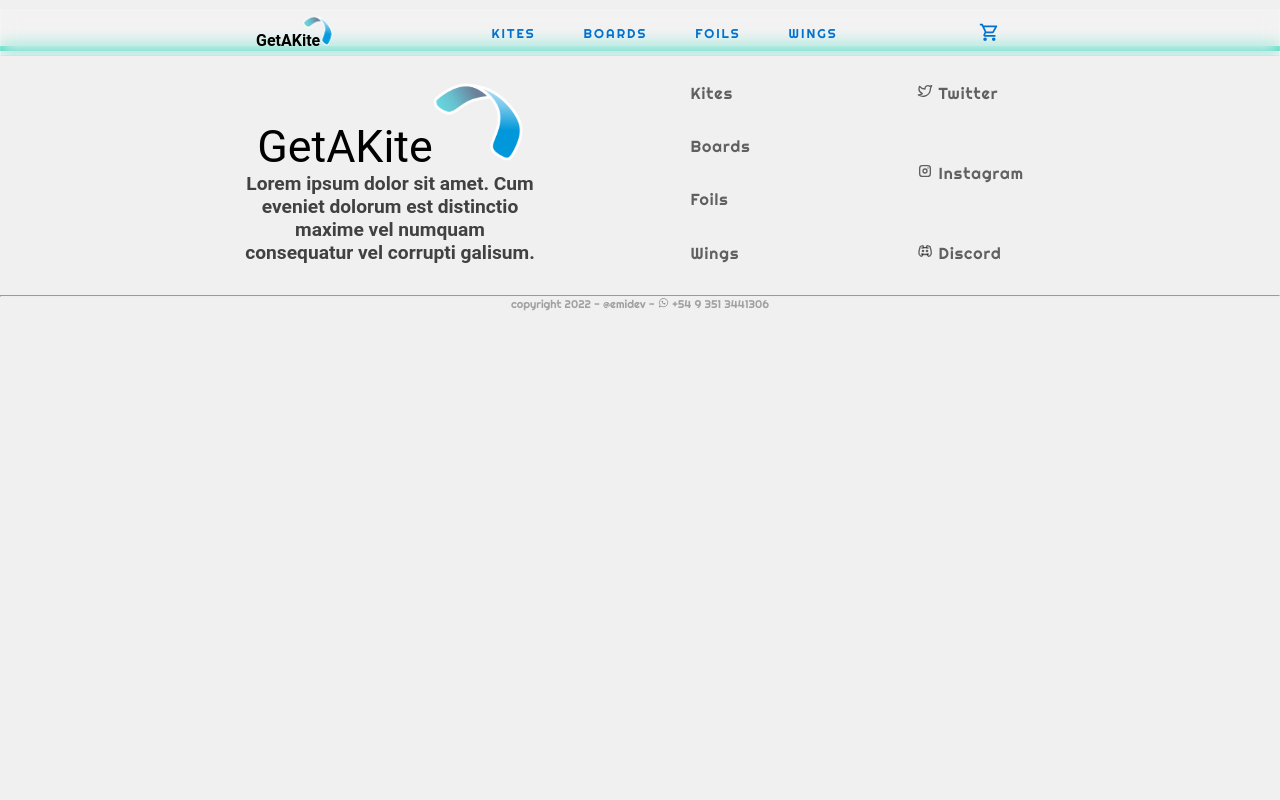
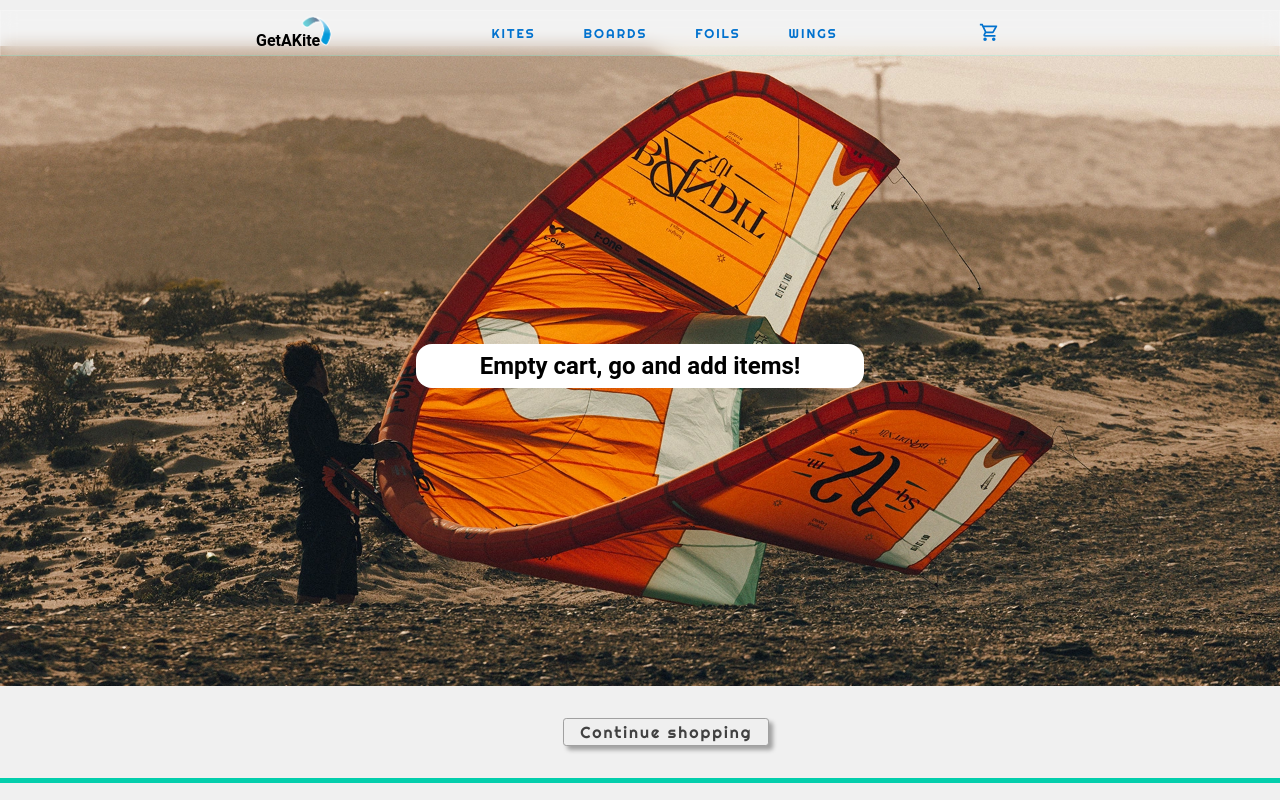
Before and after one commit to EmiUxUiDev/get_a_kite, a React (Create React App) app: page /cart in a window 1280 px wide. Shown: the top 800 px of the page. Built offline with nearby package versions, Linux system fonts and the light colour scheme.

Commit message:
Trying to solve some data inconsistence issues

```diff
--- a/src/components/Cart.js
+++ b/src/components/Cart.js
@@ -6,9 +6,14 @@ export default function Cart() {
   const { cartProducts, setCartProducts, itemInCart, setItemInCart } =
     useContext(CartContext);
   console.log(cartProducts);
-  return cartProducts.map((item) => {
+
+
+  return (cartProducts.length !== 0) ? (
+
+    cartProducts.map((item) => {
     return (
-      <article className="wrapper-main">
+        <>
+        <article className="wrapper-cart">
           <img id="thumblenail" src={item.path} alt="" />
 
           <div className="wrapper-info-cart">
@@ -32,12 +37,20 @@ export default function Cart() {
                   return i.id !== item.id;
                 })
               );
-            setItemInCart(itemInCart-1)
+              setItemInCart(itemInCart - 1);
             }}
           >
             Delete
           </button>
         </article>
-    );
-  });
+        </>
+
+    )
+  })
+):
+(
+  <section id="empty">
+    <h1>Empty cart, go and add items! </h1>
+  </section>
+)
 }
--- a/src/components/Counter.js
+++ b/src/components/Counter.js
@@ -1,24 +1,56 @@
-import React from "react";
+import React, {useContext} from "react";
 import "../styles/counter.css";
 import { TbShoppingCart, TbPackage } from "react-icons/tb";
 import { CartContext } from "../context/cartContext";
+
+
 
 export default function Counter({
   item,
   onSubHandler,
   onAddHandler,
   amountItems,
-  price,
-  onAddToCartHandler
+  // price
 }) {
+
+  const {purchase,
+    setPurchase,
+    itemm,
+    setItemm,
+    stock,
+    setStock,
+    amount,
+    setAmount,
+    price,
+    setPrice,
+    cartProducts,
+    setCartProducts,
+    itemInCart,
+    setItemInCart} = useContext(CartContext)
+  setItemm(item[0]);
+  setStock(item[0].stock);
+
+  function onAddItemToCart() {
+
+    const subs = stock - amount;
+
+    if (subs >= 0) {
+      console.log(subs)
+      setStock(subs)
+      setItemm({...itemm, stock: subs, qty: amount})
+      console.log(itemm);
+      setCartProducts([...cartProducts, itemm]);
+      setPurchase(true);
+      setItemInCart(itemInCart+1)
+    } else {
+      alert("No hay suficiente stock");
+    }
+
+  }
+  console.log(cartProducts);
+
   return (
-    <CartContext.Consumer>{({addItemToCart, setItemm, setStock})=>{
-
-      setItemm(item[0])
-      setStock(item[0].stock)
-
-      return(
-      <section id="wrapper-counter">
+    <section id="wrapper-counter">
       <h5>Quantity</h5>
       <div className="wrapper-buttons">
         <button
@@ -42,8 +74,7 @@ export default function Counter({
       <button
         id="add-cart"
         disabled={amountItems === 0}
-
-        onClick={addItemToCart}
+        onClick={onAddItemToCart}
       >
         <span className="add-cart">Add to cart</span>
         <i className="cart">
@@ -52,8 +83,5 @@ export default function Counter({
       </button>
       <spam className="available">Total price $ {price}</spam>
     </section>
-    )}}</CartContext.Consumer>
-
-
   );
 }
--- a/src/components/ItemDetail.js
+++ b/src/components/ItemDetail.js
@@ -83,20 +83,23 @@ export default function ItemDetail({ item }) {
             <p id="text">u$s {item[0].price}</p>
             <p id="available">{`Available: ${stock}`}</p>
           </div>
+          <div>
           <Link to={"/cart"}>
             <button className="go-to-cart" onClick={()=>(
               setPurchase(false), setAmount(1)
               )}>
-              <span className="add-cart">Go to cart!</span>
-
-              <i className="cart">
-                <TbShoppingCart />
-              </i>
-              <i className="package">
-                <TbPackage />
-              </i>
+              <span className="add-cart">Go to cart</span>
             </button>
           </Link>
+          <Link to={"/"} onClick={()=>(
+            setPurchase(false), setAmount(1)
+            )}>
+            <button className="go-to-cart " >
+              <span className="add-cart continue-shopping">Continue shopping!</span>
+            </button>
+          </Link>
+          </div>
+
         </div>
 
         <Link to={"/"}>
--- a/src/context/cartContext.js
+++ b/src/context/cartContext.js
@@ -1,4 +1,4 @@
-import React, { createContext, useState, useEffect } from "react";
+import React, { createContext, useState} from "react";
 export const CartContext = createContext("");
 
 export const CartContextProvider = ({ children }) => {
@@ -19,23 +19,23 @@ export const CartContextProvider = ({ children }) => {
 
 
 
-  function addItemToCart() {
+  // function addItemToCart() {
 
-    const subs = stock - amount;
+  //   const subs = stock - amount;
 
-    if (subs >= 0) {
-      setStock(subs)
-      setItemm({...itemm, stock: stock, qty: amount})
-      console.log(itemm);
-      setCartProducts([...cartProducts, itemm]);
-      setPurchase(true);
-      setItemInCart(itemInCart+1)
-    } else {
-      alert("No hay suficiente stock");
-    }
+  //   if (subs >= 0) {
+  //     setStock(subs)
+  //     setItemm({...itemm, stock: stock, qty: amount})
+  //     console.log(itemm);
+  //     setCartProducts([...cartProducts, itemm]);
+  //     setPurchase(true);
+  //     setItemInCart(itemInCart+1)
+  //   } else {
+  //     alert("No hay suficiente stock");
+  //   }
 
-  }
-  console.log(cartProducts);
+  // }
+  // console.log(cartProducts);
 
     // function removeItemToCart(id) {
     //   setCartProducts(cartProducts.filter((item) => {
@@ -59,7 +59,6 @@ export const CartContextProvider = ({ children }) => {
       value={{
         purchase,
         setPurchase,
-        addItemToCart,
         itemm,
         setItemm,
         stock,
--- a/src/styles/cart.css
+++ b/src/styles/cart.css
@@ -1,5 +1,6 @@
-.wrapper-main{
-    height: 80px;
+
+article.wrapper-cart{
+    height: 90px;
     width: 600px;
     margin: 2rem auto;
     padding: 0.5rem;
@@ -29,7 +30,7 @@ div.wrapper-info-cart{
 
 }
 
-article.wrapper-main p{
+article.wrapper-cart p{
     font-family: var(--font-2);
     font-size: var(--font-size-small);
 }
@@ -71,3 +72,19 @@ div#wrapper-model-cart{margin-right: 1rem;}
     font-size: var(--font-size-xsmall);
     font-family: var(--font-2);
 }
+#empty{
+    width: 100%;
+    height: 80%;
+    margin: 0 auto;
+    display: flex;
+    justify-content: center;
+    align-items: center;
+    background-image: url(../img/kite.webp);
+    background-size: cover;
+}
+
+#empty h1{
+    background-color: #fff;
+    padding: 0.5rem 4rem;
+    border-radius: var(--rnd-med);
+}
--- /dev/null
+++ b/src/styles/cartview.css
@@ -0,0 +1,19 @@
+#back-shopping{
+   margin-left: 44%;
+   margin-bottom: 2rem;
+   margin-top: 2rem;
+    padding: 0.2rem 1rem;
+    font-family: var(--font-2);
+    font-size: var(--font-size-reg);
+    letter-spacing: var(--mid-spacing);
+    color: var(--clr-dark-grey);
+    border: 1px solid var(--clr-mid-grey);
+    border-radius: var(--rnd-soft);
+    filter:drop-shadow(4px 4px 2px var(--clr-mid-grey));
+    transition: all 150ms ease-in-out;
+}
+
+#back-shopping:hover{
+    filter:none;
+    transform: scale(0.99);
+}
--- a/src/styles/itemdetail.css
+++ b/src/styles/itemdetail.css
@@ -72,8 +72,8 @@ section.wrapper-main{
 
 button.go-to-cart{
     width: 260px;
-    margin: 0.5rem 0rem 0.5rem 0;
     padding: 0.5rem 1.8rem 0.5rem 0.7rem;
+    margin: 0.2rem 0;
     border: 1px solid var(--clr-mid-grey);
     border-radius: var(--rnd-soft);
     box-shadow: 1px 1px 2px var( --clr-mid-grey);
@@ -82,9 +82,12 @@ button.go-to-cart{
     background: var(--clr-light-grey);
 }
 
-a.go-to-cart span.add-cart{
+.add-cart{
     color: var(--clr-dark-grey);
-    font-weight: 500;
+}
+
+.continue-shopping{
+    color: var(--clr-primary);
 }
 
 a.go-to-cart:active{
@@ -99,17 +102,7 @@ a.go-to-cart:hover{
     font-size: var(--font-size-small);
 }
 
-i.package{
-    position: absolute;
-    font-size: 0.7rem;
-    margin-top: -4px;
-    margin-left: 6px;
-}
-i.cart{
-    position: absolute;
-    font-size: 1.3rem;
-    margin:0 1rem 0 0 ;
-}
+
 
 #close{
     position: absolute;
@@ -191,12 +184,7 @@ i.cart{
         font-weight: 700;
     }
 
-     i.package{
-        font-size: 0.6rem;
-        margin-top: -5px;
-        margin-left: 1.7rem;
-        font-weight: 100;
-    }
+
     .wrapper-main i.cart{
         font-size: 1.3rem;
         margin:-0.8rem 0 0 6.5rem ;
--- a/src/views/CartView.js
+++ b/src/views/CartView.js
@@ -1,11 +1,15 @@
 import React from "react";
 import Layout from "../components/Layout";
 import Cart from "../components/Cart";
+import '../styles/cartview.css'
+import { Link } from "react-router-dom";
+
 
 export default function CartView() {
-  return(
+  return (
     <Layout>
-    <Cart />
-  </Layout>
-  )
+      <Cart />
+      <Link to={"/"}><button id="back-shopping">Continue shopping</button></Link>
+    </Layout>
+  );
 }
```
Lines whose indentation alone changed are shown as unchanged.
